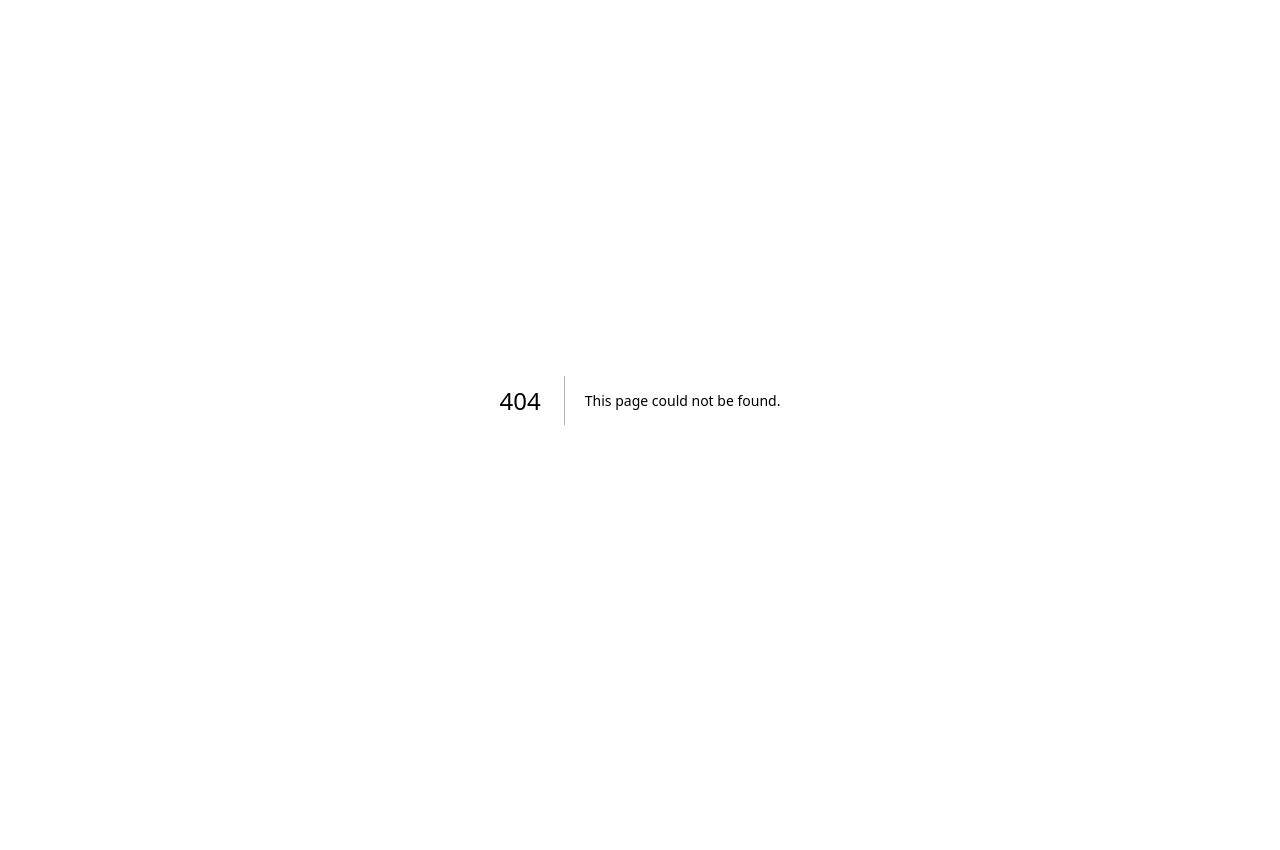
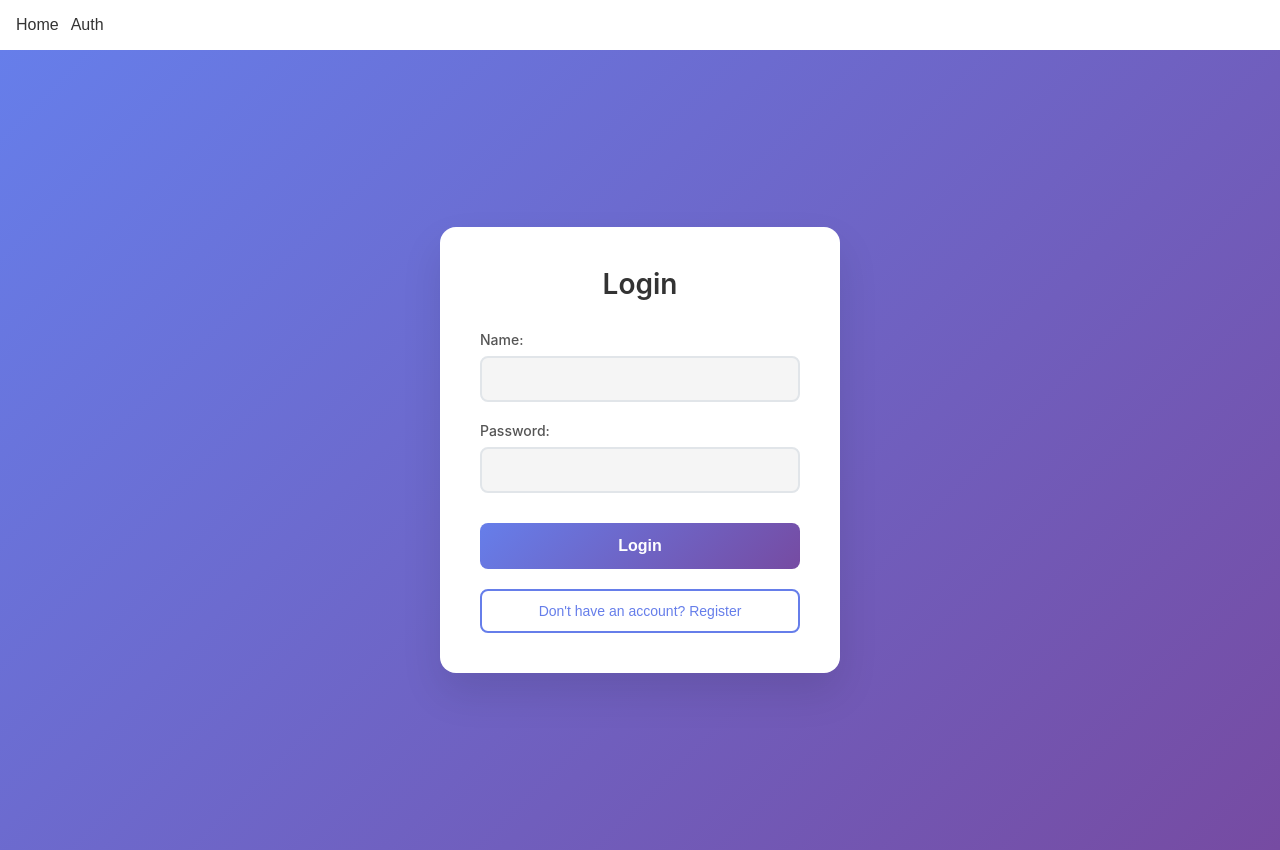
Before and after one commit to TatulArt/Pomodoro-DND, a Next.js app in the folder app/: page /authPage in a window 1280 px wide. Before the commit this address had no page. Before the commit the page ends 800 px from the top, so only its background shows below. Built offline with nearby package versions, Linux system fonts and the light colour scheme.

Commit message:
Добавил страницу авторизации/регистрации, перекрасил сайт

```diff
--- /dev/null
+++ b/app/src/app/authPage/page.js
@@ -0,0 +1,86 @@
+'use client';
+import React, { useState } from 'react';
+import styles from './page.module.css';
+
+const AuthPage = () => {
+  const [isLogin, setIsLogin] = useState(true);
+  const [formData, setFormData] = useState({
+    name: '',
+    password: ''
+  });
+
+  const handleInputChange = (e) => {
+    const { name, value } = e.target;
+    setFormData(prevState => ({
+      ...prevState,
+      [name]: value
+    }));
+  };
+
+  const handleSubmit = (e) => {
+    e.preventDefault();
+    if (isLogin) {
+      console.log('Login attempt:', formData);
+      // Add your login logic here
+    } else {
+      console.log('Register attempt:', formData);
+      // Add your registration logic here
+    }
+  };
+
+  const toggleMode = () => {
+    setIsLogin(!isLogin);
+    setFormData({ name: '', password: '' });
+  };
+
+  return (
+    <div className={styles['auth-container']}>
+      <div className={styles['auth-form']}>
+        <h2>{isLogin ? 'Login' : 'Register'}</h2>
+        <form onSubmit={handleSubmit}>
+          <div className={styles['form-group']}>
+            <label htmlFor="name">Name:</label>
+            <input
+              type="text"
+              id="name"
+              name="name"
+              value={formData.name}
+              onChange={handleInputChange}
+              required
+            />
+          </div>
+          <div className={styles['form-group']}>
+            <label htmlFor="password">Password:</label>
+            <input
+              type="password"
+              id="password"
+              name="password"
+              value={formData.password}
+              onChange={handleInputChange}
+              required
+            />
+          </div>
+          {!isLogin && <div className={styles['form-group']}>
+            <label htmlFor="password">Repeat password:</label>
+            <input
+              type="password"
+              id="password"
+              name="password"
+              value={formData.password}
+              onChange={handleInputChange}
+              required
+            />
+          </div>}
+          <button type="submit" className={styles['submit-btn']}>
+            {isLogin ? 'Login' : 'Register'}
+          </button>
+        </form>
+        <button onClick={toggleMode} className={styles['toggle-btn']}>
+          {isLogin ? "Don't have an account? Register" : 'Already have an account? Login'}
+        </button>
+      </div>
+    </div>
+  );
+};
+
+export default AuthPage;
--- /dev/null
+++ b/app/src/app/authPage/page.module.css
@@ -0,0 +1,165 @@
+.auth-container {
+  display: flex;
+  justify-content: center;
+  align-items: center;
+  min-height: 100vh;
+  background: linear-gradient(135deg, #667eea 0%, #764ba2 100%);
+  padding: 20px;
+  font-family: -apple-system, BlinkMacSystemFont, 'Segoe UI', Roboto, sans-serif;
+}
+
+.auth-form {
+  background: white;
+  padding: 40px;
+  border-radius: 16px;
+  box-shadow: 0 20px 40px rgba(0, 0, 0, 0.1);
+  width: 100%;
+  max-width: 400px;
+  animation: slideUp 0.6s ease-out;
+}
+
+.auth-form h2 {
+  text-align: center;
+  margin-bottom: 30px;
+  color: #333;
+  font-size: 28px;
+  font-weight: 600;
+}
+
+.form-group {
+  margin-bottom: 20px;
+}
+
+.form-group label {
+  display: block;
+  margin-bottom: 8px;
+  color: #555;
+  font-weight: 500;
+  font-size: 14px;
+}
+
+.form-group input {
+  width: 100%;
+  padding: 12px 16px;
+  border: 2px solid #e1e5e9;
+  background-color: #f5f5f5;
+  color: #333;
+  border-radius: 8px;
+  font-size: 16px;
+  transition: all 0.3s ease;
+  box-sizing: border-box;
+}
+
+.form-group input:focus {
+  outline: none;
+  border-color: #667eea;
+  box-shadow: 0 0 0 3px rgba(102, 126, 234, 0.1);
+}
+
+.form-group input:hover {
+  border-color: #b8c2cc;
+}
+
+.submit-btn {
+  width: 100%;
+  padding: 14px;
+  background: linear-gradient(135deg, #667eea 0%, #764ba2 100%);
+  color: white;
+  border: none;
+  border-radius: 8px;
+  font-size: 16px;
+  font-weight: 600;
+  cursor: pointer;
+  transition: all 0.3s ease;
+  margin-top: 10px;
+}
+
+.submit-btn:hover {
+  transform: translateY(-2px);
+  box-shadow: 0 8px 20px rgba(102, 126, 234, 0.3);
+}
+
+.submit-btn:active {
+  transform: translateY(0);
+}
+
+.toggle-btn {
+  width: 100%;
+  padding: 12px;
+  background: transparent;
+  color: #667eea;
+  border: 2px solid #667eea;
+  border-radius: 8px;
+  font-size: 14px;
+  font-weight: 500;
+  cursor: pointer;
+  transition: all 0.3s ease;
+  margin-top: 20px;
+}
+
+.toggle-btn:hover {
+  background: #667eea;
+  color: white;
+  transform: translateY(-1px);
+}
+
+.toggle-btn:active {
+  transform: translateY(0);
+}
+
+@keyframes slideUp {
+  from {
+    opacity: 0;
+    transform: translateY(30px);
+  }
+  to {
+    opacity: 1;
+    transform: translateY(0);
+  }
+}
+
+/* Responsive design */
+@media (max-width: 480px) {
+  .auth-form {
+    padding: 30px 20px;
+    margin: 10px;
+  }
+
+  .auth-form h2 {
+    font-size: 24px;
+  }
+
+  .form-group input {
+    padding: 10px 14px;
+    font-size: 14px;
+  }
+
+  .submit-btn {
+    padding: 12px;
+    font-size: 14px;
+  }
+
+  .toggle-btn {
+    padding: 10px;
+    font-size: 13px;
+  }
+}
+
+/* Loading state for submit button */
+.submit-btn:disabled {
+  opacity: 0.7;
+  cursor: not-allowed;
+  transform: none;
+}
+
+/* Error state for inputs */
+.form-group input.error {
+  border-color: #e53e3e;
+  box-shadow: 0 0 0 3px rgba(229, 62, 62, 0.1);
+}
+
+/* Success state for inputs */
+.form-group input.success {
+  border-color: #38a169;
+  box-shadow: 0 0 0 3px rgba(56, 161, 105, 0.1);
+}
--- a/app/src/app/components/mainPage/leftHalf/userStats/userStats.module.css
+++ b/app/src/app/components/mainPage/leftHalf/userStats/userStats.module.css
@@ -2,10 +2,7 @@
     min-width: 340px;
     max-width: 420px;
     margin: 0 auto;
-    background: var(--background);
     color: var(--foreground);
-    border-radius: 12px;
-    box-shadow: 0 2px 12px 0 rgba(0,0,0,0.07);
     padding: 32px;
     display: flex;
     flex-direction: column;
--- a/app/src/app/components/mainPage/rightHalf/taskSelector/taskSelector.module.css
+++ b/app/src/app/components/mainPage/rightHalf/taskSelector/taskSelector.module.css
@@ -5,7 +5,7 @@
   gap: 16px;
   padding: 24px;
   border-radius: 12px;
-  background: var(--gray-alpha-100);
+  background: var(--background);
   border: 1px solid var(--gray-alpha-200);
   min-width: 300px;
   margin: 10px auto 40px auto;
@@ -18,7 +18,6 @@
   color: var(--foreground);
 }
 
-
 .task-dropdown {
   width: 100%;
   appearance: none;
@@ -29,6 +28,7 @@
   border-radius: 8px;
   background: var(--background);
   border: 1px solid var(--gray-alpha-200);
+  box-shadow: 0 1px 4px 0 rgba(0,0,0,0.3);
   cursor: pointer;
   transition: all 0.2s ease;
 }
--- a/app/src/app/globals.css
+++ b/app/src/app/globals.css
@@ -1,14 +1,8 @@
 :root {
   --background: #ffffff;
-  --foreground: #171717;
+  --foreground: #333;
 }
 
-@media (prefers-color-scheme: dark) {
-  :root {
-    --background: #0a0a0a;
-    --foreground: #ededed;
-  }
-}
 
 html,
 body {
@@ -34,9 +28,3 @@ a {
   color: inherit;
   text-decoration: none;
 }
-
-@media (prefers-color-scheme: dark) {
-  html {
-    color-scheme: dark;
-  }
-}
--- a/app/src/app/page.module.css
+++ b/app/src/app/home/page.module.css
@@ -6,6 +6,7 @@
   --button-primary-hover: #383838;
   --button-secondary-hover: #f2f2f2;
 
+  background: linear-gradient(135deg, #667eea 0%, #764ba2 100%);
   width: 100%;
   display: flex;
   align-items: center;
@@ -26,7 +27,6 @@
 }
 
 .main {
-  width: 80%;
   display: flex;
   flex-direction: row;
   justify-content: center;
@@ -116,12 +116,41 @@ a.secondary {
   gap: 32px;
 }
 
-@media (max-width: 1024px) {
+.main-page-container-left {
+  background: var(--background);
+  border-radius: 16px;
+  box-shadow: 0 2px 16px 0 rgba(0,0,0,0.06);
+  height: 100%;
+}
+
+.main-page-container-right {
+  background: var(--background);
+  border-radius: 16px;
+  box-shadow: 0 2px 16px 0 rgba(0,0,0,0.06);
+  height: 100%;
+  width: 100%;
+}
+
+@media (max-width: 600px) {
   .main-page-container {
     flex-direction: column-reverse;
     align-items: center;
     justify-content: center;
     gap: 16px;
+  }
+
+  .main-page-container-left {
+    background: var(--background);
+    border-radius: 16px;
+    box-shadow: 0 2px 16px 0 rgba(0,0,0,0.06);
+    height: 100%;
+  }
+
+  .main-page-container-right {
+    background: var(--background);
+    border-radius: 16px;
+    box-shadow: 0 2px 16px 0 rgba(0,0,0,0.06);
+    height: 100%;
   }
 }
 
--- a/app/src/app/layout.js
+++ b/app/src/app/layout.js
@@ -1,3 +1,4 @@
+import Link from "next/link";
 import { Geist, Geist_Mono } from "next/font/google";
 import "./globals.css";
 
@@ -20,6 +21,10 @@ export default function RootLayout({ children }) {
   return (
     <html lang="en">
       <body className={`${geistSans.variable} ${geistMono.variable}`}>
+        <nav style={{ display: "flex", gap: "12px", padding: "16px" }}>
+          <Link href="/home">Home</Link>
+          <Link href="/authPage">Auth</Link>
+        </nav>
         {children}
       </body>
     </html>
```
Also changed, not shown: app/package.json (+4 -3 lines), app/src/app/components/mainPage/leftHalf/profile/profile.module.css (+2 -5 lines), app/src/app/components/mainPage/rightHalf/timer/timer.module.css (+2 -5 lines), app/src/app/home/page.js (renamed from app/src/app/page.js, +4 -4 lines), 1 other file (tests, documents, lock files or other folders).
